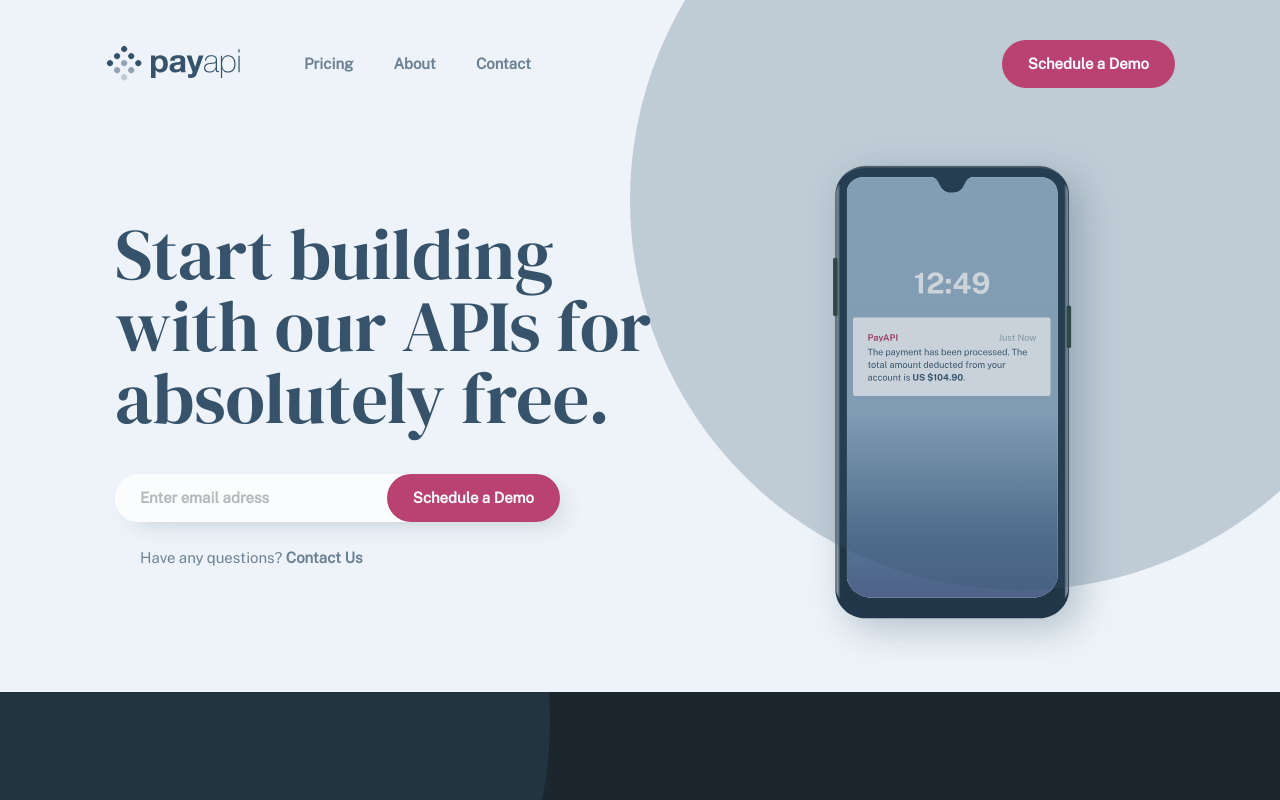
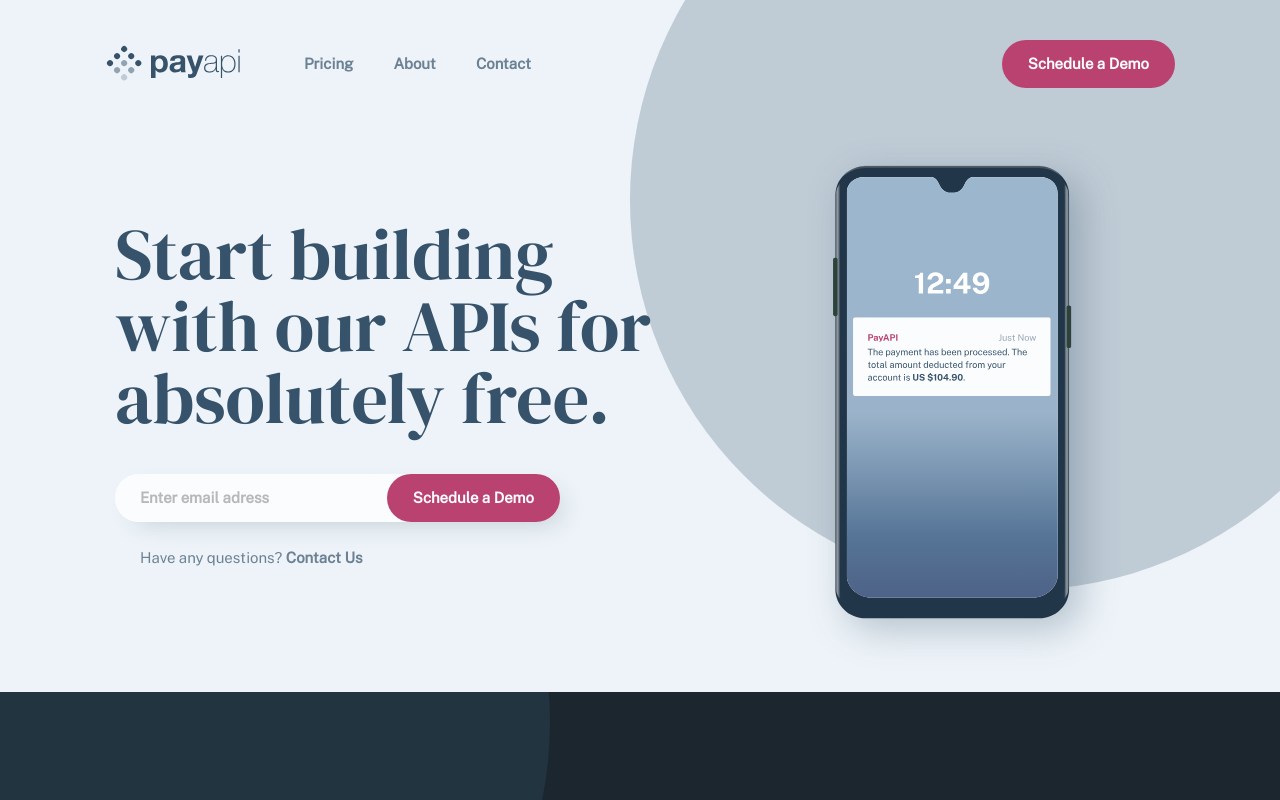
Before and after one commit to ljubica-work/payapi-multi-page-website, a React (Create React App) app: page / in a window 1280 px wide. Shown: the top 800 px of the page. Built offline with nearby package versions, Linux system fonts and the light colour scheme.

Commit message:
changes based on testing (#26)
Co-authored-by: ljubica <apple@BEG-Krstic-Ljubica.local>

```diff
--- a/src/components/Header/Header.scss
+++ b/src/components/Header/Header.scss
@@ -16,6 +16,7 @@
 
 .header__image {
   width: 280px;
+  z-index: 1;
   margin: 0 -30px -100px 0;
 
   @include lg {
--- a/src/pages/About/About.scss
+++ b/src/pages/About/About.scss
@@ -81,6 +81,9 @@
   background-size: cover;
   background-position: center;
   z-index: 2;
+  background-repeat: no-repeat;
+  background-size: cover;
+  background-position: center;
 
   @include md {
     background: url(../../assets/images/about-img.png);
```
